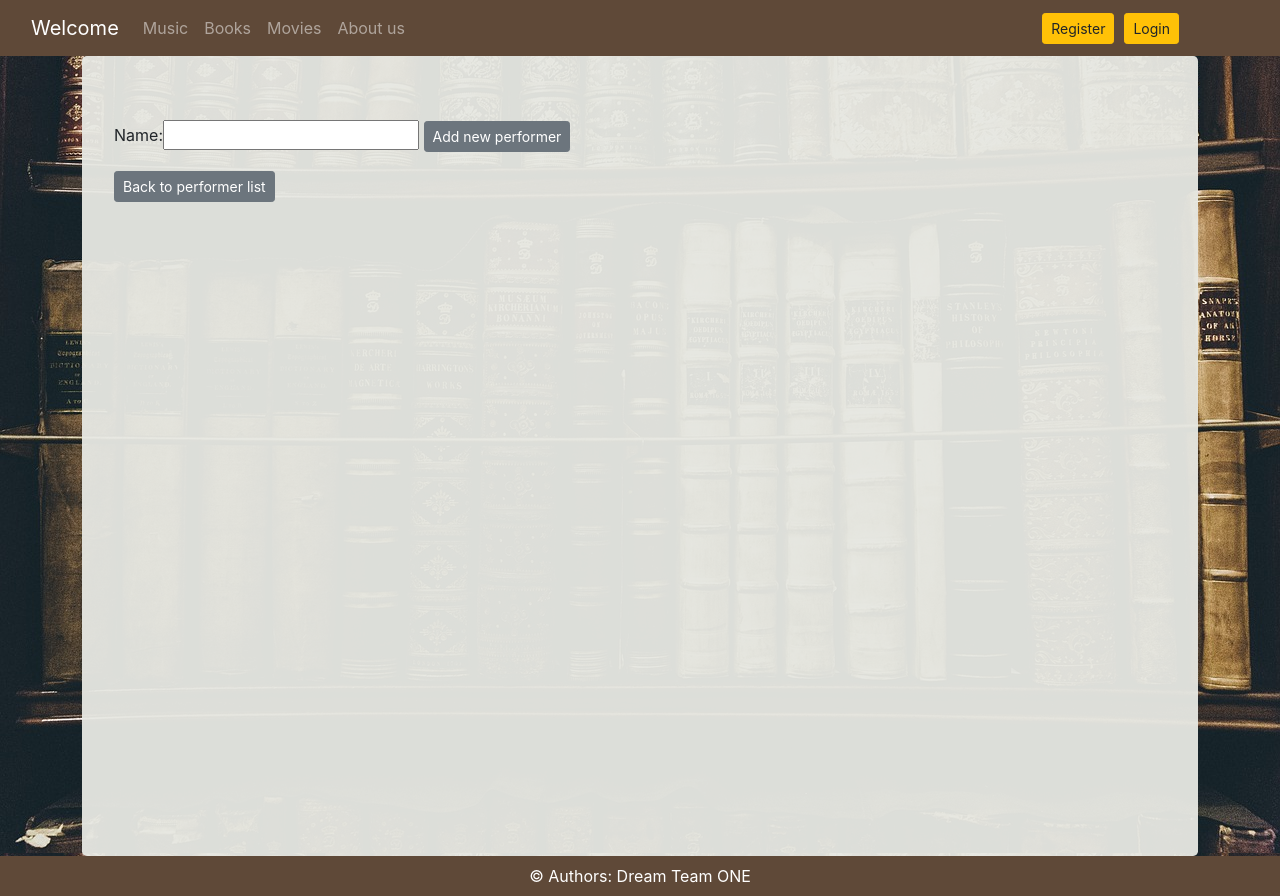
After one commit to SDAgrupa1/house-library, a Django app: page /music/performer/new in a window 1280 px wide. The commit adds this page. Run offline with Django 3.2, Linux system fonts and the light colour scheme; some libraries are stand-ins or nearby versions.

Commit message:
add CRUD for performer

```diff
--- a/music_collection/music/forms.py
+++ b/music_collection/music/forms.py
@@ -1,13 +1,20 @@
 from django.forms import ModelForm
-from .models import Rating, MusicAlbum
+from .models import Rating, MusicAlbum, Performer
+
 
 class RatingForm(ModelForm):
     class Meta:
         model = Rating
-        fields = ['review','stars','music']
+        fields = ['review', 'stars', 'music']
 
 
 class MusicForm(ModelForm):
     class Meta:
         model = MusicAlbum
         fields = ['performer', 'name_cd', 'publisher', 'year', 'info', 'category_models', 'cover', 'availability']
+
+
+class PerformerForm(ModelForm):
+    class Meta:
+        model = Performer
+        fields = ['name']
--- a/music_collection/music/models.py
+++ b/music_collection/music/models.py
@@ -75,7 +75,7 @@ class Availability(models.Model):
 class MusicAlbum(models.Model):
     performer = models.CharField(max_length=64, blank=False, unique=True)
     name_cd = models.CharField(max_length=64, blank=False)
-    publisher = models.CharField(max_length=64, blank=False)
+    publisher = models.CharField(max_length=64, blank=False, )
     year = models.IntegerField(null=True, blank=True)
     info = models.TextField(default="")
     category_models = models.OneToOneField(Category, on_delete=models.CASCADE, null=True, blank=True)
@@ -88,11 +88,10 @@ class MusicAlbum(models.Model):
 
 class Performer(models.Model):
     name = models.CharField(max_length=32)
-    second_name = models.CharField(max_length=32)
     albums = models.ManyToManyField(MusicAlbum, related_name='albums')
 
     def __str__(self):
-        return f'{self.name} + {self.second_name}'
+        return f'{self.name}'
 
 
 class Rating(models.Model):
--- /dev/null
+++ b/music_collection/music/templates/performer_form.html
@@ -0,0 +1,17 @@
+{% extends 'base.html' %}
+{% block title %}New Performer{% endblock %}
+{% block content %}
+<section>
+    <div>
+        <form method="POST" enctype="multipart/form-data">
+        {% csrf_token %}
+        {{ form }}
+        <button type="submit" class="btn btn-secondary btn-sm">Add new performer</button>
+        </form>
+    </div>
+    <div>
+        <a href="{%url 'music-urls:list-of-cds' %}">
+        <button type="button" class="btn btn-secondary btn-sm">Back to performer list</button></a>
+    </div>
+</section>
+{% endblock %}
--- a/music_collection/music/templates/sure.html
+++ b/music_collection/music/templates/sure.html
@@ -6,6 +6,6 @@
         {% csrf_token %}
         <button type="submit">Yes, I'm sure, pleas delete that Album</button>
     </form>
-    <a href="{%url 'music-urls:list-of-cds' %}"><button>Back to album list</button></a>
+    <a href="{%url 'music-urls:list_performer' %}"><button>Back to album list</button></a>
 
 {% endblock %}
--- a/music_collection/music/urls.py
+++ b/music_collection/music/urls.py
@@ -1,15 +1,18 @@
 from django.urls import path
 
 from . import views
-from .views import all_music_albums, new_music_album, edit_music_album, delete_music_album
 
 app_name = 'music-urls'
 urlpatterns = [
     path('cds/', views.CdTemplateView.as_view(), name='list-of-cds'),
     path('cds/<id>/', views.cds_dynamic_lookup_view, name='cd-bio'),
-    path('rate/',views.rate_music, name='rate'),
-    path('all_music_albums/', all_music_albums, name='all_music_albums'),
+    path('rate/', views.rate_music, name='rate'),
+    path('all_music_albums/', views.all_music_albums, name='all_music_albums'),
     path('new/', views.new_music_album, name='new'),
     path('edit/<int:id>', views.edit_music_album, name='edit'),
-    path('delete/<int:id>', views.delete_music_album, name='delete')
+    path('delete/<int:id>', views.delete_music_album, name='delete'),
+    path('performer/new', views.new_performer, name='new_performer'),
+    path('performer/list', views.list_performer, name='list_performer'),
+    path('performer/edit', views.edit_performer, name='edit_performer'),
+    path('performer/delete', views.delete_performer, name='delete_performer'),
 ]
--- a/music_collection/music/views.py
+++ b/music_collection/music/views.py
@@ -1,8 +1,8 @@
 from django.shortcuts import render, get_object_or_404
 from django.views.generic import TemplateView
 from django.shortcuts import redirect, render, get_object_or_404
-from .models import MusicAlbum, Rating
-from .forms import RatingForm, MusicForm
+from .models import MusicAlbum, Rating, Performer
+from .forms import RatingForm, MusicForm, PerformerForm
 
 
 # Create your views here.
@@ -31,12 +31,6 @@ def rate_music(request):
         return redirect('music-urls:list-of-cds')
 
     return render(request, 'rate-music.html', {'form': form})
-
-
-# Creat
-# Read
-# Update
-# Delete
 
 
 def new_music_album(request):
@@ -71,3 +65,55 @@ def delete_music_album(request, id):
         return redirect('music-urls:list-of-cds')
 
     return render(request, 'sure.html', {'music': music})
+
+
+
+
+# PERFORMER
+# Create # Read #Update # Delete
+
+class PerformerTemplateView(TemplateView):
+    template_name = 'performer_list.html'
+    extra_context = {'performer': Performer.objects.all()}
+
+
+def performer_dynamic_lookup_view(request, id):
+    name = Performer.objects.get(id=id)
+    context = {
+        "performer_list": name,
+    }
+    return render(request, "performer-details.html", context)
+
+
+def new_performer(request):
+    form = PerformerForm(request.POST or None, request.FILES or None)
+
+    if form.is_valid():
+        form.save()
+        return redirect(PerformerForm)
+    return render(request, 'performer_form.html', {'form': form})
+
+
+def list_performer(request):
+    performer_list = Performer.objects.all()
+    return render(request, "performer_list.html", {'performer.new': performer_list})
+
+
+def edit_performer(request, id):
+    performer = get_object_or_404(Performer, pk=id)
+    form = PerformerForm(request.POST or None, request.FILES or None, instance=performer)
+
+    if form.is_valid():
+        form.save()
+        return redirect('music-urls:list_performer')
+    return render(request, 'performer_form.html', {'form': form})
+
+
+def delete_performer(request, id):
+    performer = get_object_or_404(Performer, pk=id)
+
+    if request.method == "POST":
+        performer.delete()
+        return redirect('music-urls:list_performer')
+
+    return render(request, 'performer_sure.html', {'performer': performer})
--- a/music_collection/music_collection/urls.py
+++ b/music_collection/music_collection/urls.py
@@ -10,6 +10,7 @@ urlpatterns = [
     path('home/', views_basic.home_view, name='home'),
     path('about-us/', views_basic.about_us_view, name='about-us'),
     path('music/', include('music.urls')),
+    path('performer/', include('music.urls')),
     path('error-404/', views_basic.error_404_view, name='error-404'),
     path('accounts/', include('accounts.urls')),
     path('accounts/', include('django.contrib.auth.urls')),
```
Also changed, not shown: music_collection/music/templates/performer-details.html (added, +34 -0 lines), music_collection/music/templates/performer_list.html (added, +25 -0 lines), music_collection/music/templates/performer_sure.html (added, +11 -0 lines), music_collection/accounts/migrations/0001_initial.py, music_collection/music/migrations/0001_initial.py, music_collection/music/migrations/0002_alter_musicalbum_year.py (deleted), music_collection/music/migrations/0003_alter_performer_albums.py (deleted), music_collection/my_media/covers/black-album-the-enhanced-b-iext54525245.jpg (added), music_collection/my_media/covers/eternia-reedycja-b-iext36405802.jpg (added), music_collection/my_media/covers/eternia-reedycja-b-iext36405802_B1LVKtg.jpg (added), music_collection/my_media/covers/god-s-son-b-iext70204021.jpg (added), music_collection/my_media/covers/migration-w-iext46681365_pA61LJ0.jpg (added), music_collection/my_media/covers/podroze-remastered-b-iext46285881.jpg (added).
